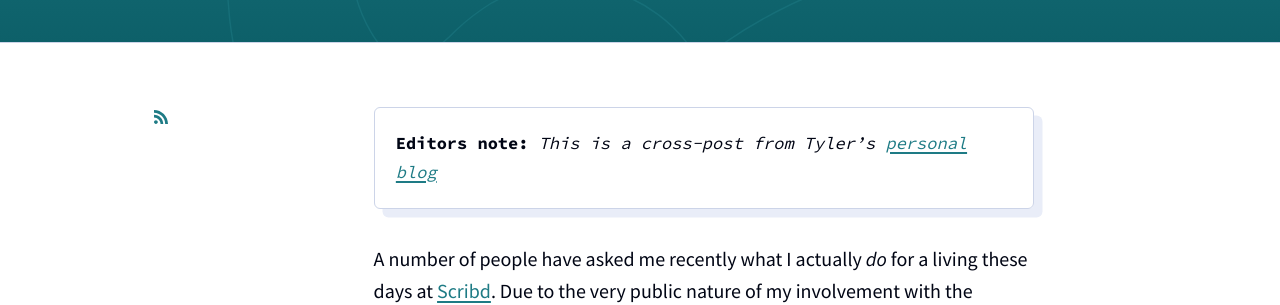
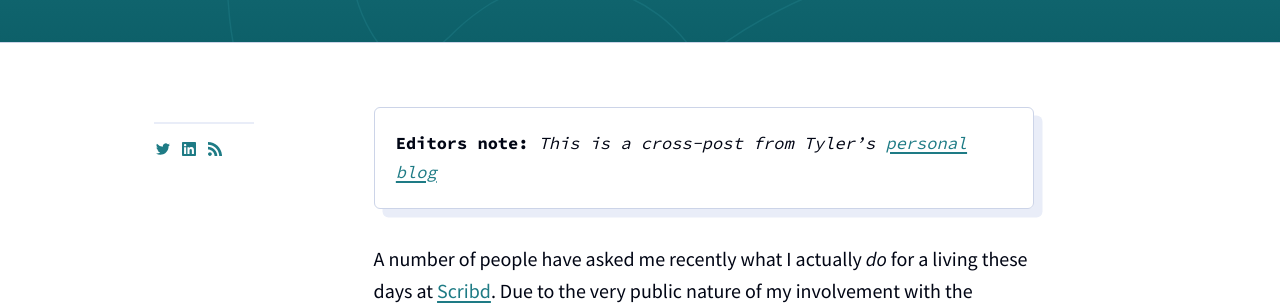
Before and after one commit to scribd/scribd.github.io, a Jekyll site: the page built from _posts/2019-03-28-scribd-core-platform.md, in a window 1280 px wide. Shown: the part 355-660 px from the top of the page. Built offline with Jekyll 4.4.1, drawn with Linux system fonts in a browser that asks for light colours.

Commit message:
Add Twitter and LinkedIn social sharing links

```diff
--- a/_includes/post-sidebar.html
+++ b/_includes/post-sidebar.html
@@ -10,10 +10,33 @@
     {%- endif -%}
 
     <!-- Sharing / RSS -->
-    <ul class="post-sidebar__sharing-list list--inline">
+    <ul class="post-sidebar__action-list list--inline">
+
+        {% assign title = page.title | truncate: 280 | url_encode %}
+        {% assign site_url =  site.url | url_encode %}
+        {% assign page_url =  page.url | url_encode %}
+
+        <!-- Twitter -->
         <li>
-            <a class="no-underline" href="{{ "/feed.xml" | relative_url }}">
-                <svg class="svg-icon" aria-label="Subscribe via RSS"><use xlink:href="{{ '/assets/images/icons/icon-sprite.svg#rss' | relative_url }}"></use></svg>
+            <a class="post-sidebar__action-link" href="https://twitter.com/intent/tweet?text={{ title }}&url={{ site_url }}{{ page_url }}&via=scribd" rel="noopener" target="_blank">
+                <svg class="svg-icon"><use xlink:href="{{ '/assets/images/icons/icon-sprite.svg#twitter' | relative_url }}"></use></svg>
+                <span class="visually-hidden">Share on Twitter</span>
+            </a>
+        </li>
+
+        <!-- LinkedIn -->
+        <li>
+            <a class="post-sidebar__action-link" href="https://www.linkedin.com/shareArticle?mini=true&url={{ site_url }}{{ page_url }}&title={{ title }}&source={{site.url}}" rel="noopener" target="_blank">
+                <svg class="svg-icon"><use xlink:href="{{ '/assets/images/icons/icon-sprite.svg#linkedin' | relative_url }}"></use></svg>
+                <span class="visually-hidden">Share on LinkedIn</span>
+            </a>
+        </li>
+
+        <!-- RSS -->
+        <li>
+            <a class="post-sidebar__action-link" href="{{ "/feed.xml" | relative_url }}">
+                <svg class="svg-icon"><use xlink:href="{{ '/assets/images/icons/icon-sprite.svg#rss' | relative_url }}"></use></svg>
+                <span class="visually-hidden">RSS Feed</span>
             </a>
         </li>
     </ul>
```
